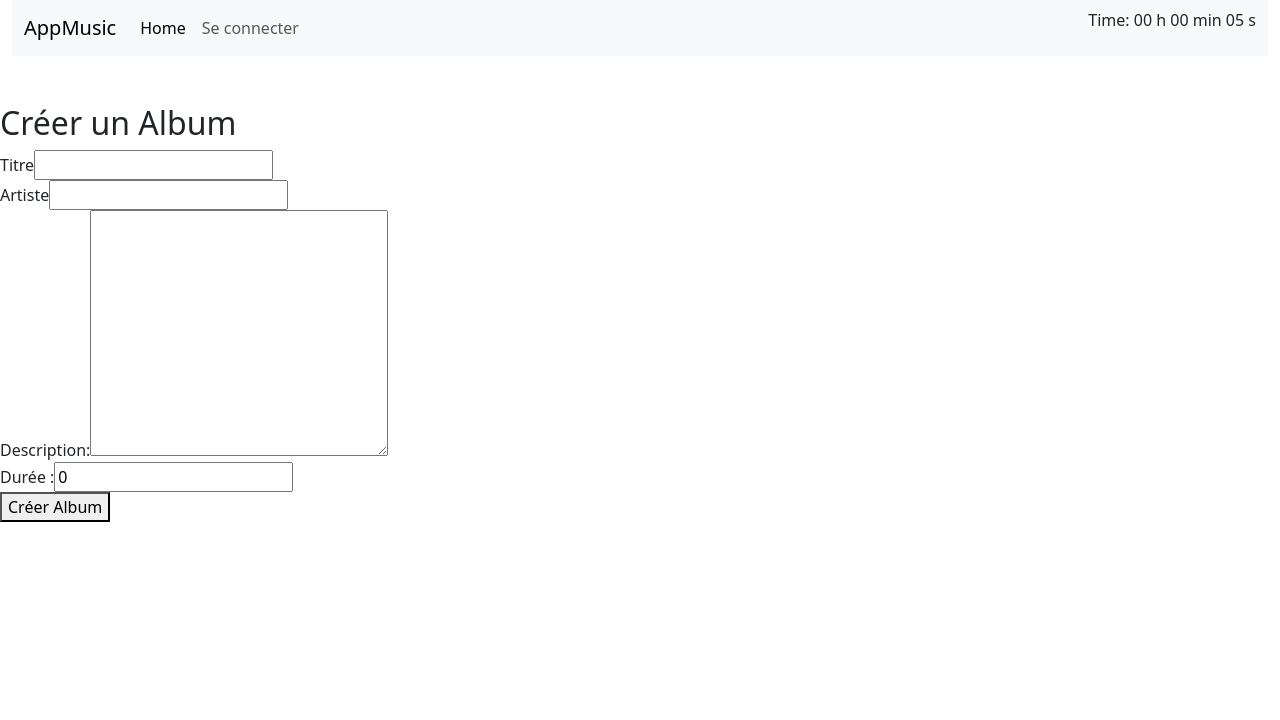
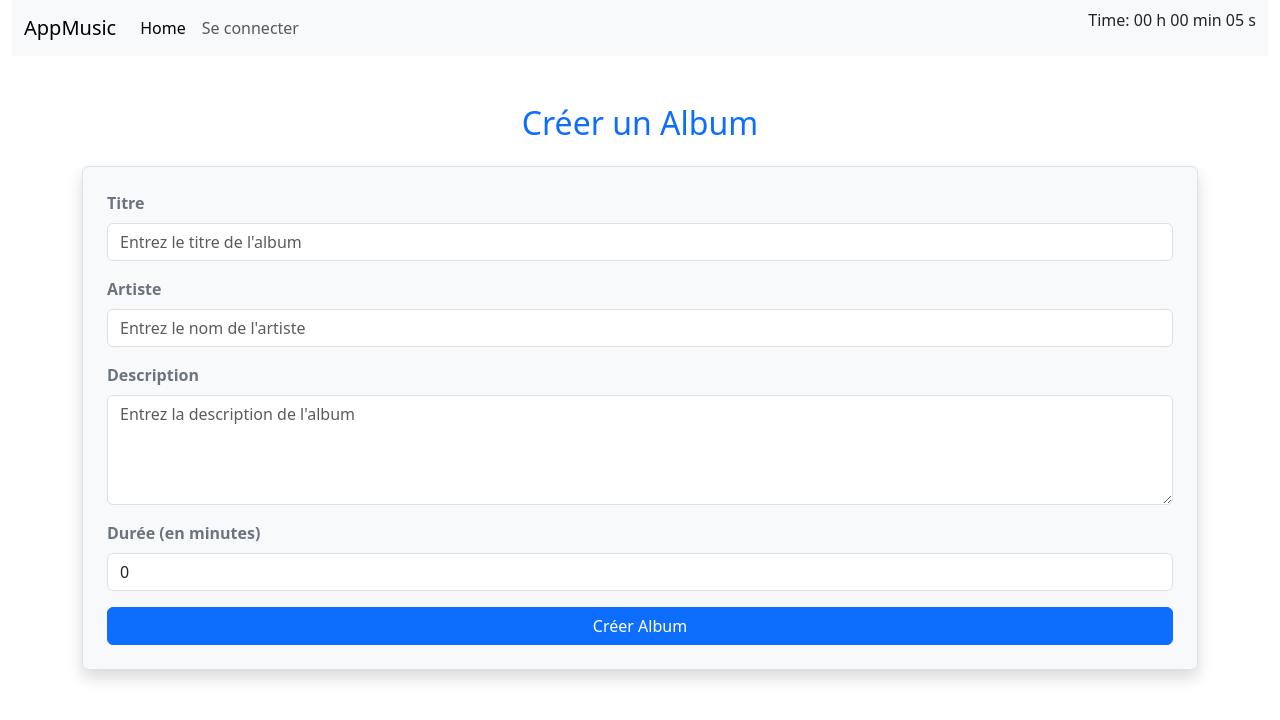
Before and after one commit to bamosguinley/appMusicFull, an Angular app in the folder appMusic/: page /album/create in a window 1280 px wide. Shown: the top 720 px of the page. Built offline with nearby package versions, Linux system fonts and the light colour scheme.

Commit message:
vue mise a jour

```diff
--- a/appMusic/src/app/album-create-form/album-create-form.component.html
+++ b/appMusic/src/app/album-create-form/album-create-form.component.html
@@ -1,24 +1,56 @@
-<!-- album.component.html -->
-<div>
-  <h2>Créer un Album</h2>
-  <form (ngSubmit)="createAlbum()">
-    <div>
-      <label for="title">Titre</label>
-      <input type="text" id="title" [(ngModel)]="newAlbum.title" name="title" required>
+
+
+<div class="container mt-4">
+  <h2 class="text-center text-primary mb-4">Créer un Album</h2>
+  <form (ngSubmit)="createAlbum()" class="p-4 border rounded shadow bg-light">
+    <div class="mb-3">
+      <label for="title" class="form-label fw-bold text-secondary">Titre</label>
+      <input
+        type="text"
+        id="title"
+        class="form-control"
+        [(ngModel)]="newAlbum.title"
+        name="title"
+        placeholder="Entrez le titre de l'album"
+        required
+      />
     </div>
-    <div>
-      <label for="artist">Artiste</label>
-      <input type="text" id="artist" [(ngModel)]="newAlbum.name" name="artist" required>
+    <div class="mb-3">
+      <label for="artist" class="form-label fw-bold text-secondary">Artiste</label>
+      <input
+        type="text"
+        id="artist"
+        class="form-control"
+        [(ngModel)]="newAlbum.name"
+        name="artist"
+        placeholder="Entrez le nom de l'artiste"
+        required
+      />
     </div>
-    <div>
-      <label for="releaseDate">Description: </label>
-      <textarea name="" id="" cols="30" rows="10" [(ngModel)]="newAlbum.description"  name="description" required>
-      </textarea>
+    <div class="mb-3">
+      <label for="description" class="form-label fw-bold text-secondary">Description</label>
+      <textarea
+        id="description"
+        class="form-control"
+        rows="4"
+        [(ngModel)]="newAlbum.description"
+        name="description"
+        placeholder="Entrez la description de l'album"
+        required
+      ></textarea>
     </div>
-    <div>
-      <label for="duration">Durée :</label>
-      <input type="number" id="duration" [(ngModel)]="newAlbum.duration" name="releaseDate" required>
+    <div class="mb-3">
+      <label for="duration" class="form-label fw-bold text-secondary">Durée (en minutes)</label>
+      <input
+        type="number"
+        id="duration"
+        class="form-control"
+        [(ngModel)]="newAlbum.duration"
+        name="duration"
+        placeholder="Entrez la durée de l'album"
+        required
+      />
     </div>
-    <button type="submit">Créer Album</button>
+    <button type="submit" class="btn btn-primary w-100">Créer Album</button>
   </form>
 </div>
--- a/appMusic/src/app/login/login.component.html
+++ b/appMusic/src/app/login/login.component.html
@@ -1,16 +1,36 @@
-<div class="container col-6 card p-12 p-3 bg-info bg-opacity-10 border border-info border-start-0 rounded-end">
-  <p class="text-center h3 text-bold">Connexion</p>
-<form (ngSubmit)="onLogin()" #loginForm="ngForm" method="post">
-  <div>
-    <label for="username">Username:</label>
-    <input type="text" id="username" [(ngModel)]="username" name="username" required>
+
+
+
+<div class="container col-6 mt-5">
+  <div class="card p-4 bg-dark text-white border border-primary shadow">
+    <p class="text-center h3 mb-4">Connexion</p>
+    <form (ngSubmit)="onLogin()" #loginForm="ngForm" method="post">
+      <div class="mb-3">
+        <label for="username" class="form-label">Nom d'utilisateur</label>
+        <input
+          type="text"
+          id="username"
+          class="form-control border-primary bg-dark text-white"
+          [(ngModel)]="username"
+          name="username"
+          placeholder="Entrez votre nom d'utilisateur"
+          required
+        />
+      </div>
+      <div class="mb-3">
+        <label for="password" class="form-label">Mot de passe</label>
+        <input
+          type="password"
+          id="password"
+          class="form-control border-primary bg-dark text-white"
+          [(ngModel)]="password"
+          name="password"
+          placeholder="Entrez votre mot de passe"
+          required
+        />
+      </div>
+      <button type="submit" class="btn btn-primary w-100">Se connecter</button>
+    </form>
+    <p *ngIf="errorMessage" class="text-danger text-center mt-3">{{ errorMessage }}</p>
   </div>
-  <div>
-    <label for="password">Password:</label>
-    <input type="password" id="password" [(ngModel)]="password" name="password" required>
-  </div>
-  <button type="submit">Login</button>
-</form>
-<p *ngIf="errorMessage">{{ errorMessage }}</p>
-
 </div>
```
